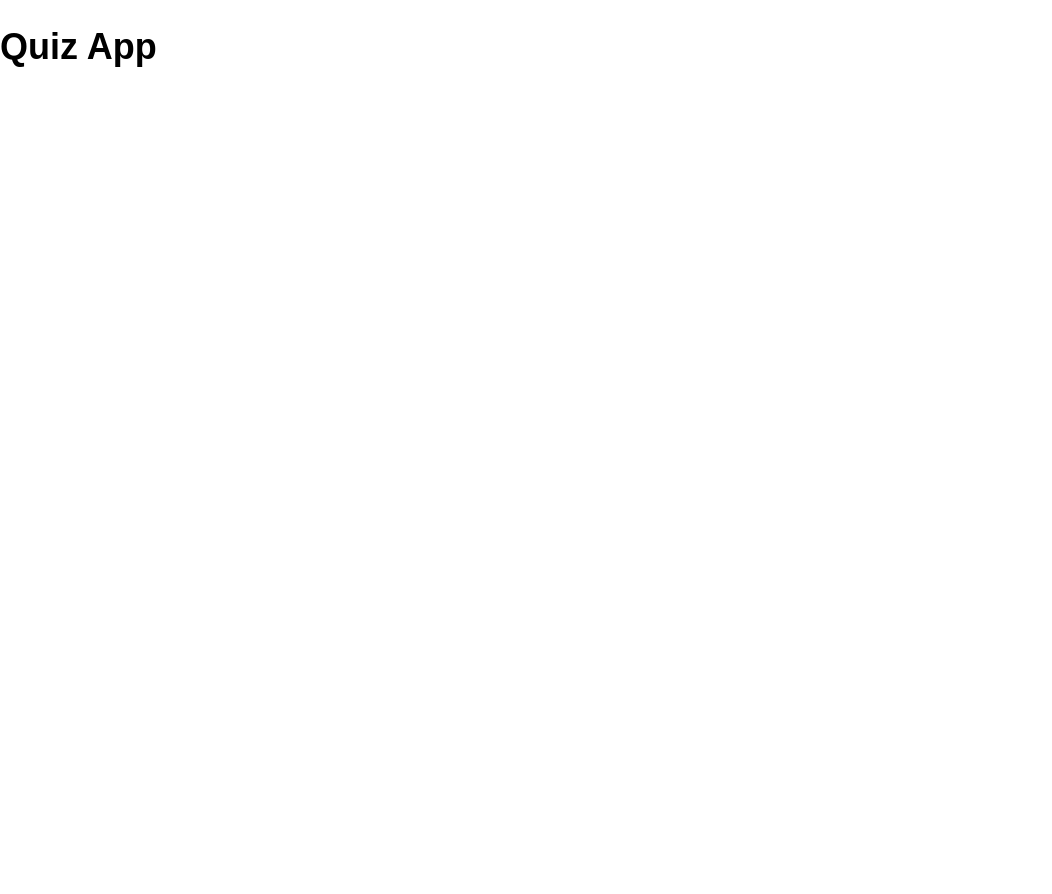
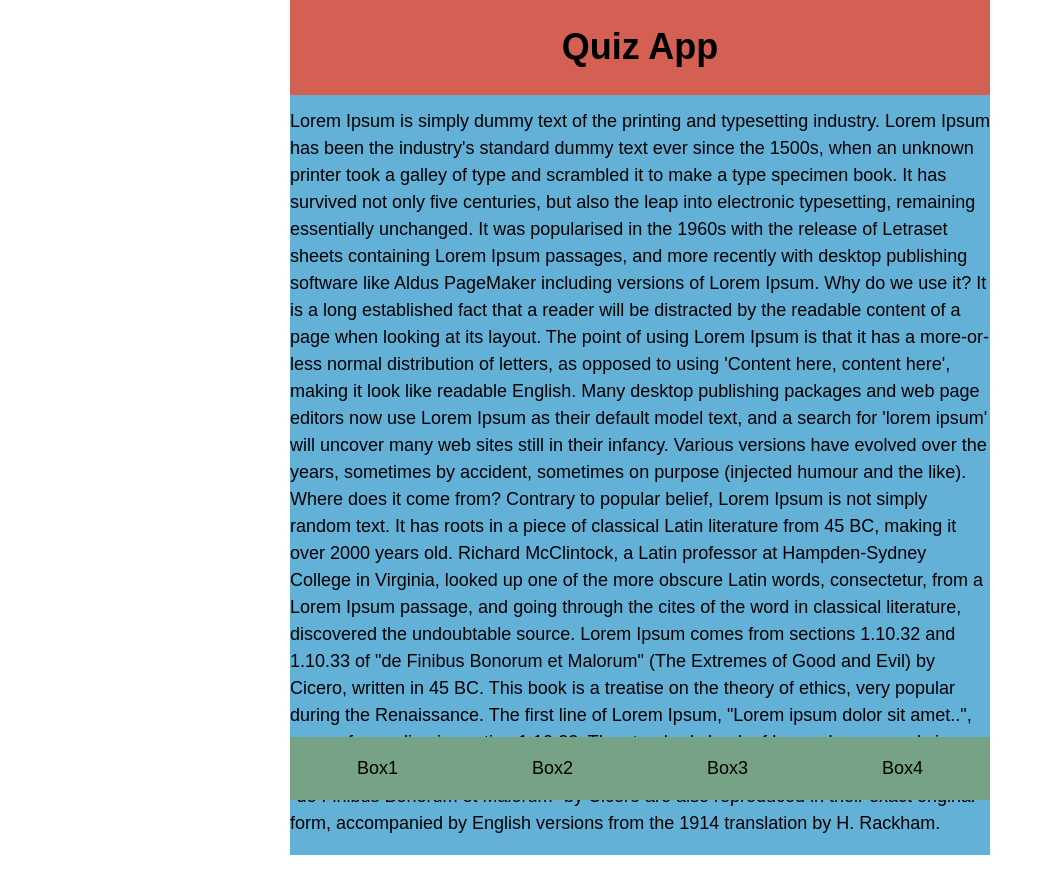
Before and after one commit to joerghebestreit/quiz-app-j-rg, a website: page index.html in a window 1280 px wide. Shown: the whole page, without its empty margins (0-1052 px from the left). Before the commit the page ends 800 px from the top, so only its background shows below. Drawn offline with Linux system fonts and the light colour scheme.

Commit message:
first try

```diff
--- a/index.html
+++ b/index.html
@@ -6,7 +6,29 @@
     <title>Quiz App</title>
     <link rel="stylesheet" href="styles/index.css" />
   </head>
-  <body>
-    <h1>Quiz App</h1>
+  <body class="body">
+    <div class="layout">
+      <header calss="layout header">
+        <h1>Quiz App</h1>
+      </header>
+      <main calss="layout header">
+        <p>Lorem Ipsum is simply dummy text of the printing and typesetting industry. Lorem Ipsum has been the industry's standard dummy text ever since the 1500s, when an unknown printer took a galley of type and scrambled it to make a type specimen book. It has survived not only five centuries, but also the leap into electronic typesetting, remaining essentially unchanged. It was popularised in the 1960s with the release of Letraset sheets containing Lorem Ipsum passages, and more recently with desktop publishing software like Aldus PageMaker including versions of Lorem Ipsum.
+
+          Why do we use it?
+          It is a long established fact that a reader will be distracted by the readable content of a page when looking at its layout. The point of using Lorem Ipsum is that it has a more-or-less normal distribution of letters, as opposed to using 'Content here, content here', making it look like readable English. Many desktop publishing packages and web page editors now use Lorem Ipsum as their default model text, and a search for 'lorem ipsum' will uncover many web sites still in their infancy. Various versions have evolved over the years, sometimes by accident, sometimes on purpose (injected humour and the like).
+
+
+          Where does it come from?
+          Contrary to popular belief, Lorem Ipsum is not simply random text. It has roots in a piece of classical Latin literature from 45 BC, making it over 2000 years old. Richard McClintock, a Latin professor at Hampden-Sydney College in Virginia, looked up one of the more obscure Latin words, consectetur, from a Lorem Ipsum passage, and going through the cites of the word in classical literature, discovered the undoubtable source. Lorem Ipsum comes from sections 1.10.32 and 1.10.33 of "de Finibus Bonorum et Malorum" (The Extremes of Good and Evil) by Cicero, written in 45 BC. This book is a treatise on the theory of ethics, very popular during the Renaissance. The first line of Lorem Ipsum, "Lorem ipsum dolor sit amet..", comes from a line in section 1.10.32.
+
+          The standard chunk of Lorem Ipsum used since the 1500s is reproduced below for those interested. Sections 1.10.32 and 1.10.33 from "de Finibus Bonorum et Malorum" by Cicero are also reproduced in their exact original form, accompanied by English versions from the 1914 translation by H. Rackham.</p>
+      </main>
+      <footer calss="layout footer">
+          <p class="box1">Box1</p>
+          <p class="box2">Box2</p>
+          <p class="box3">Box3</p>
+          <p class="box4">Box4</p>
+      </footer>
+    </div>
   </body>
 </html>
--- a/styles/_base.css
+++ b/styles/_base.css
@@ -19,3 +19,66 @@ input,
 button {
   font-size: 1em;
 }
+
+.layout {
+  display: grid;
+  grid-template-rows: 90px auto 100px;
+}
+
+.body {
+  max-width: 700px;
+  margin-left: auto;
+  margin-right: auto;
+}
+
+.layout header {
+  grid-row: 1 /2;
+  background-color: #d46053;
+  text-align: center;
+  position: fixed;
+  width: 700px;
+}
+
+.layout main {
+  grid-row: 2 / 3;
+  background-color: #64b1d8;
+}
+
+.layout footer {
+  display: flex;
+  grid-row: 3 / 4;
+  background-color: #76a385;
+  justify-content: center;
+  flex-direction: row;
+  position: fixed;
+  bottom: 0;
+  width: 700px;
+}
+
+.box1 {
+  display: flex;
+  flex: auto;
+  justify-content: center;
+  align-items: center;
+}
+
+.box2 {
+  display: flex;
+  flex: auto;
+  justify-content: center;
+  align-items: center;
+}
+
+.box3 {
+  display: flex;
+  flex: auto;
+  justify-content: center;
+  align-items: center;
+}
+
+.box4 {
+  display: flex;
+  flex: auto;
+  justify-content: center;
+  align-items: center;
+}
```
Also changed, not shown: 1 other file.
